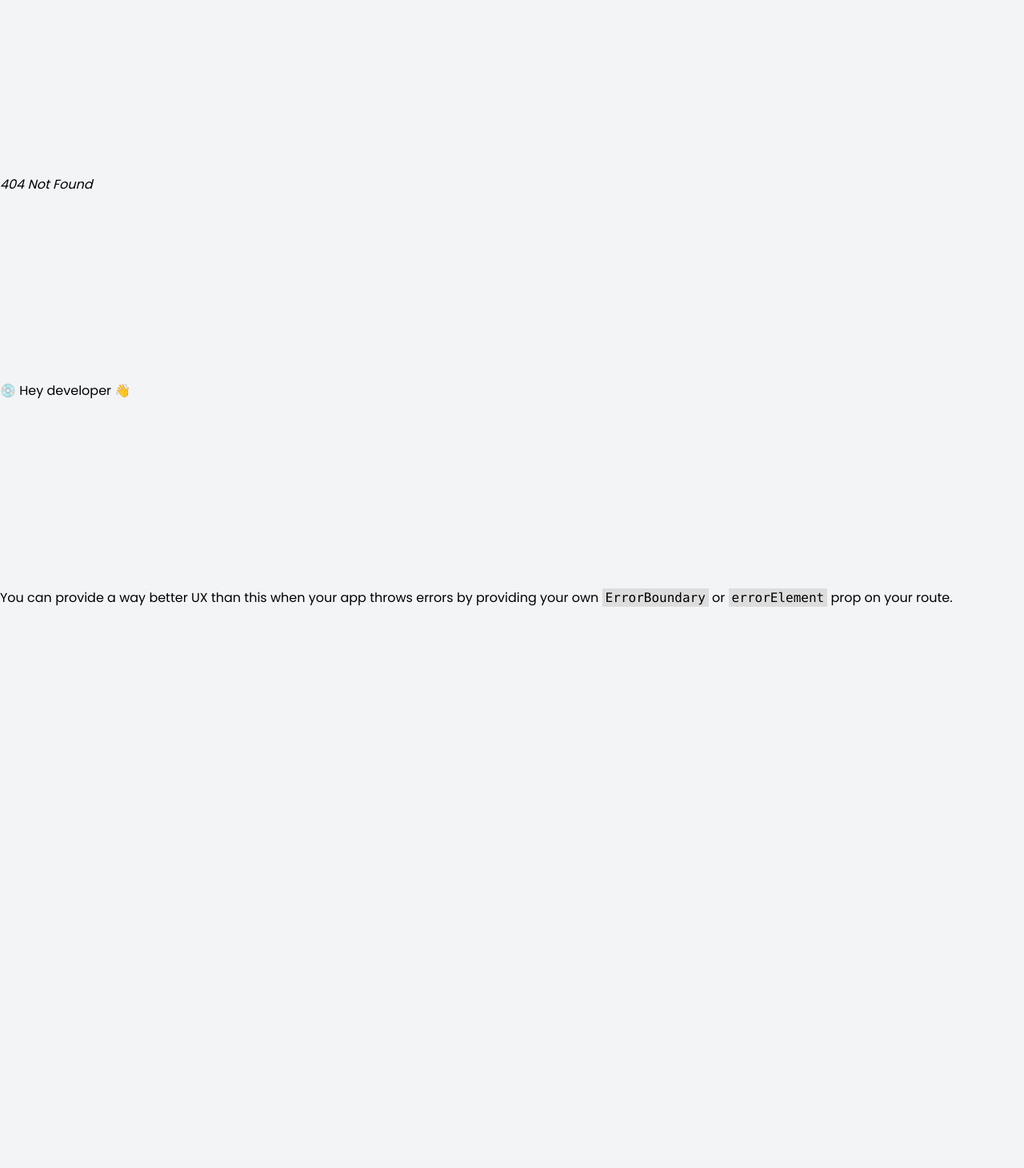
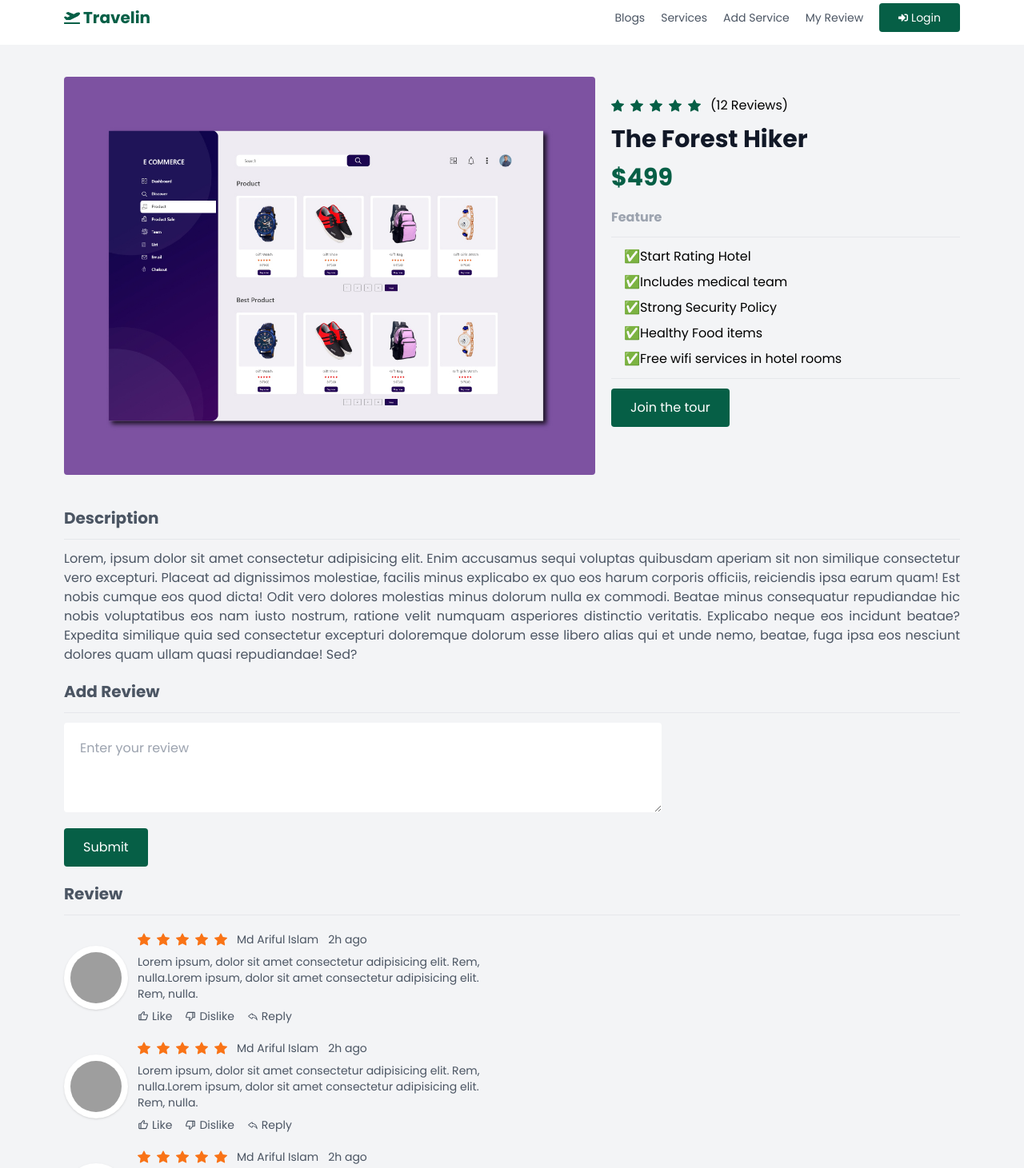
Before and after one commit to Arifulislam5577/travelin-cilent, a React (Create React App) app: page /service/id in a window 1280 px wide. Before the commit this address had no page. Shown: the part 40-1501 px from the top of the page at 80% size. Before the commit the page ends 800 px from the top, so only its background shows below. Built offline with nearby package versions, Linux system fonts and the light colour scheme; grey boxes are pictures that could not be loaded.

Commit message:
service details page added

```diff
--- a/src/Routes/RootRoutes.js
+++ b/src/Routes/RootRoutes.js
@@ -3,7 +3,7 @@ import Layout from "../components/Layout";
 import Home from "../pages/Home/Home";
 import Login from "../pages/Login/Login";
 import SignIn from "../pages/SignIn/SignIn";
-import Profile from "../pages/Profile/Profile";
+import ServiceDetails from "../pages/ServiceDetails/ServiceDetails";
 import Blogs from "../pages/Blogs/Blogs";
 import Services from "../pages/Services/Services";
 
@@ -15,7 +15,7 @@ export const RootRoutes = createBrowserRouter([
       { index: true, element: <Home /> },
       { path: "/login", element: <Login /> },
       { path: "/signin", element: <SignIn /> },
-      { path: "/profile", element: <Profile /> },
+      { path: "/service/:id", element: <ServiceDetails /> },
       { path: "/blogs", element: <Blogs /> },
       { path: "/services", element: <Services /> },
     ],
--- a/src/components/Footer.js
+++ b/src/components/Footer.js
@@ -12,7 +12,7 @@ const Footer = () => {
           >
             <div className="flex items-center justify-center ">
               <img
-                src="images/travelin.svg"
+                src="/images/travelin.svg"
                 alt="logo"
                 className="w-full h-14"
               />
--- /dev/null
+++ b/src/components/Review.js
@@ -0,0 +1,51 @@
+import React from "react";
+import { BsStarFill, BsReply } from "react-icons/bs";
+import { BiLike, BiDislike } from "react-icons/bi";
+const Review = () => {
+  return (
+    <figure className="flex flex-col md:flex-row md:items-center items-start gap-3 my-5">
+      <div className="">
+        <img
+          src="https://images.unsplash.com/profile-1619599632767-5db3071dc7cbimage?dpr=2&auto=format&fit=crop&w=150&h=150&q=60&crop=faces&bg=fff"
+          alt=""
+          className="h-20 w-20 shadow rounded-full p-2 bg-white"
+        />
+      </div>
+      <div className="">
+        <div className="flex items-center gap-3">
+          <div className="flex items-center gap-2 text-orange-500">
+            <BsStarFill />
+            <BsStarFill />
+            <BsStarFill />
+            <BsStarFill />
+            <BsStarFill />
+          </div>
+          <p className="text-gray-600 text-sm">Md Ariful Islam</p>
+          <p className="text-gray-600 text-sm">2h ago</p>
+        </div>
+
+        <p className="max-w-md my-2 text-gray-600 text-sm">
+          Lorem ipsum, dolor sit amet consectetur adipisicing elit. Rem,
+          nulla.Lorem ipsum, dolor sit amet consectetur adipisicing elit. Rem,
+          nulla.
+        </p>
+        <div className="flex items-center gap-4 text-sm">
+          <p className="text-gray-600 flex items-center gap-1 cursor-pointer">
+            <BiLike />
+            Like
+          </p>
+          <p className="text-gray-600 flex items-center gap-1 cursor-pointer">
+            <BiDislike />
+            Dislike
+          </p>
+          <p className="text-gray-600 flex items-center gap-1 cursor-pointer">
+            <BsReply />
+            Reply
+          </p>
+        </div>
+      </div>
+    </figure>
+  );
+};
+
+export default Review;
--- a/src/components/ServiceCard.js
+++ b/src/components/ServiceCard.js
@@ -1,5 +1,6 @@
 import React from "react";
 import { BsArrowRight } from "react-icons/bs";
+import { Link } from "react-router-dom";
 const ServiceCard = () => {
   return (
     <div className="col-span-1">
@@ -15,10 +16,13 @@ const ServiceCard = () => {
           <div className="flex items-center justify-between my-3">
             <h3 className=" text-sm text-gray-600">💰$997</h3>
             <h3 className=" text-sm text-gray-600">⭐4.5(4)</h3>
-            <button className="text-gray-600  hover:text-emerald-800 transition-all duration-300 hover:gap-2 gap-1 flex items-center text-sm">
+            <Link
+              to="/service/id"
+              className="text-gray-600  hover:text-emerald-800 transition-all duration-300 hover:gap-2 gap-1 flex items-center text-sm"
+            >
               details
               <BsArrowRight />
-            </button>
+            </Link>
           </div>
         </div>
       </div>
--- a/src/pages/Home/Services.js
+++ b/src/pages/Home/Services.js
@@ -1,7 +1,7 @@
 import React from "react";
 import Pagination from "../../components/Pagination";
 import ServiceCard from "../../components/ServiceCard";
-
+import { Link } from "react-router-dom";
 const Services = () => {
   return (
     <div className="grid grid-cols-1 lg:grid-cols-4 gap-5 pt-10">
@@ -26,12 +26,13 @@ const Services = () => {
           <ServiceCard />
           <div className="lg:col-span-3 w-full text-center my-5 flex items-center justify-between">
             <Pagination />
-            <button
+            <Link
+              to="/services"
               className="text-sm text-white
           py-2 px-6 capitalize bg-emerald-800 rounded"
             >
               see all
-            </button>
+            </Link>
           </div>
         </div>
       </div>
--- a/src/pages/Profile/Profile.js
+++ /dev/null
@@ -1,7 +0,0 @@
-import React from "react";
-
-const Profile = () => {
-  return <div>Profile</div>;
-};
-
-export default Profile;
--- /dev/null
+++ b/src/pages/ServiceDetails/ServiceDetails.js
@@ -0,0 +1,112 @@
+import React from "react";
+import { BsStarFill } from "react-icons/bs";
+import { Link } from "react-router-dom";
+import Review from "../../components/Review";
+
+const ServiceDetails = () => {
+  return (
+    <section className="py-10">
+      <div className="container grid grid-cols-1 lg:grid-cols-5 gap-5">
+        <div className="lg:col-span-3 w-full ">
+          <div>
+            <img src="/images/demo2.jpg" alt="" className="rounded" />
+          </div>
+        </div>
+        <div className="lg:col-span-2">
+          <div className="py-6">
+            <div className="flex items-center gap-3">
+              <div className="flex items-center gap-2 text-emerald-800">
+                <BsStarFill />
+                <BsStarFill />
+                <BsStarFill />
+                <BsStarFill />
+                <BsStarFill />
+              </div>
+              <p>(12 Reviews)</p>
+            </div>
+            <h1 className="text-3xl font-bold text-gray-900 my-3">
+              The Forest Hiker
+            </h1>
+            <h2 className="text-3xl font-bold text-emerald-800">$499</h2>
+
+            <h2 className=" mt-5 font-bold text-gray-400">Feature</h2>
+            <hr className="my-3" />
+            <div className="px-4 flex flex-col gap-2">
+              <p>✅Start Rating Hotel</p>
+              <p>✅Includes medical team</p>
+              <p>✅Strong Security Policy</p>
+              <p>✅Healthy Food items</p>
+              <p>✅Free wifi services in hotel rooms</p>
+            </div>
+            <hr className="my-3" />
+            <button className="bg-emerald-800 hover:bg-emerald-900 text-white rounded py-3 px-6">
+              Join the tour
+            </button>
+          </div>
+        </div>
+        <div className="lg:col-span-5 w-full my-5">
+          <div className="mb-5">
+            <h2 className="text-xl font-bold text-gray-600">Description</h2>
+            <hr className="my-3" />
+            <p className="text-justify text-gray-600">
+              Lorem, ipsum dolor sit amet consectetur adipisicing elit. Enim
+              accusamus sequi voluptas quibusdam aperiam sit non similique
+              consectetur vero excepturi. Placeat ad dignissimos molestiae,
+              facilis minus explicabo ex quo eos harum corporis officiis,
+              reiciendis ipsa earum quam! Est nobis cumque eos quod dicta! Odit
+              vero dolores molestias minus dolorum nulla ex commodi. Beatae
+              minus consequatur repudiandae hic nobis voluptatibus eos nam iusto
+              nostrum, ratione velit numquam asperiores distinctio veritatis.
+              Explicabo neque eos incidunt beatae? Expedita similique quia sed
+              consectetur excepturi doloremque dolorum esse libero alias qui et
+              unde nemo, beatae, fuga ipsa eos nesciunt dolores quam ullam quasi
+              repudiandae! Sed?
+            </p>
+          </div>
+
+          <div className="my-5">
+            <p className="hidden">
+              ⚠️Please{" "}
+              <Link
+                className="text-white bg-emerald-800 py-2 px-4 rounded"
+                to="/login"
+              >
+                Login
+              </Link>{" "}
+              first for add your valuable review
+            </p>
+            <h2 className="text-xl font-bold text-gray-600">Add Review</h2>
+            <hr className="my-3" />
+            <form className="w-full md:w-2/3">
+              <div className="mb-5">
+                <textarea
+                  className="block w-full mt-2 rounded p-5 focus:outline-none"
+                  name=""
+                  id="review"
+                  rows="3"
+                  placeholder="Enter your review"
+                ></textarea>
+              </div>
+              <button className="py-3 px-6 rounded text-white bg-emerald-800">
+                Submit
+              </button>
+            </form>
+          </div>
+          <div>
+            <h2 className="text-xl font-bold text-gray-600">Review</h2>
+            <hr className="my-3" />
+
+            <div className="my-3">
+              <Review />
+              <Review />
+              <Review />
+              <Review />
+            </div>
+          </div>
+        </div>
+      </div>
+    </section>
+  );
+};
+
+export default ServiceDetails;
```
Also changed, not shown: public/images/demo.png (added), public/images/demo2.jpg (added).
